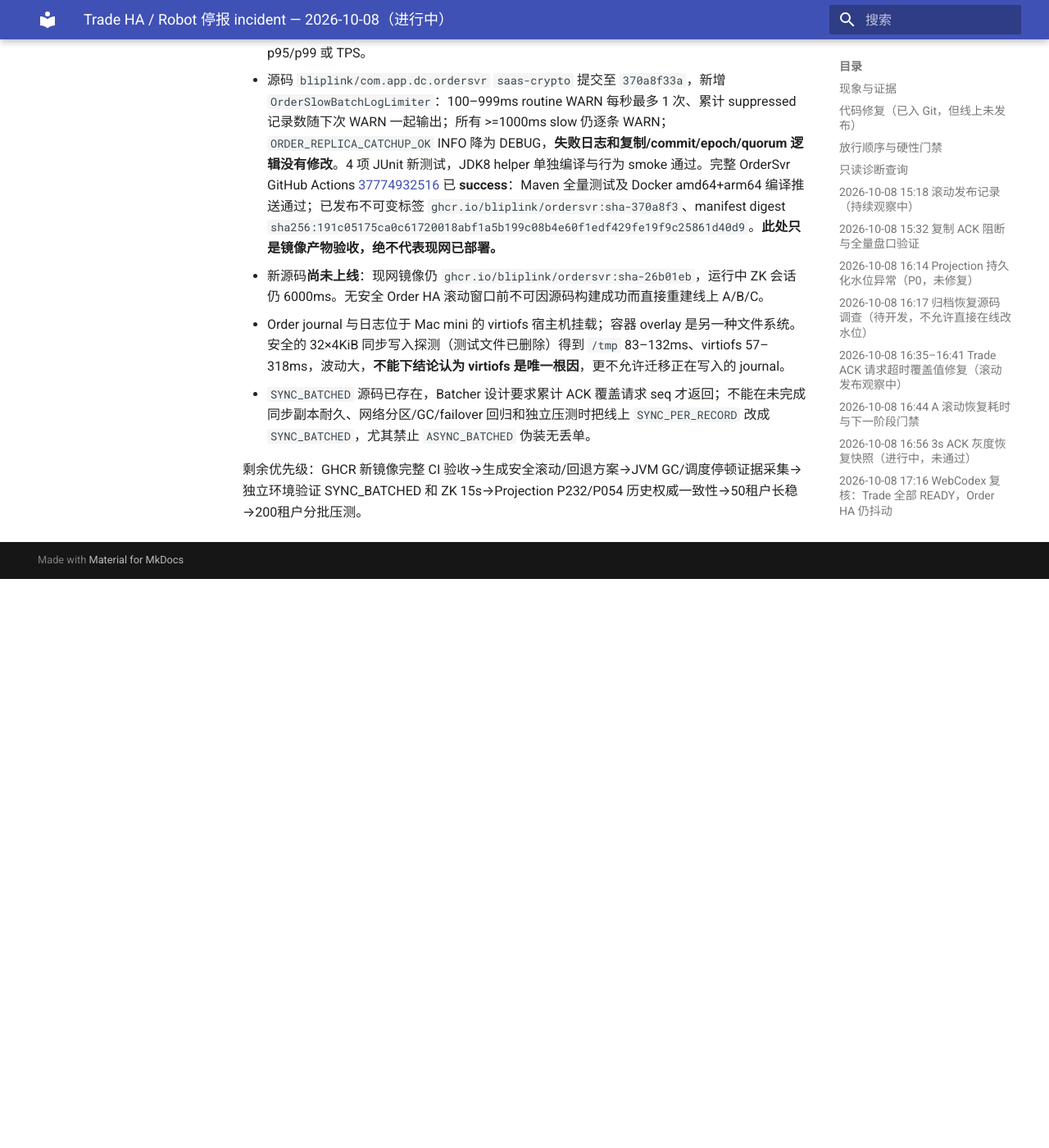
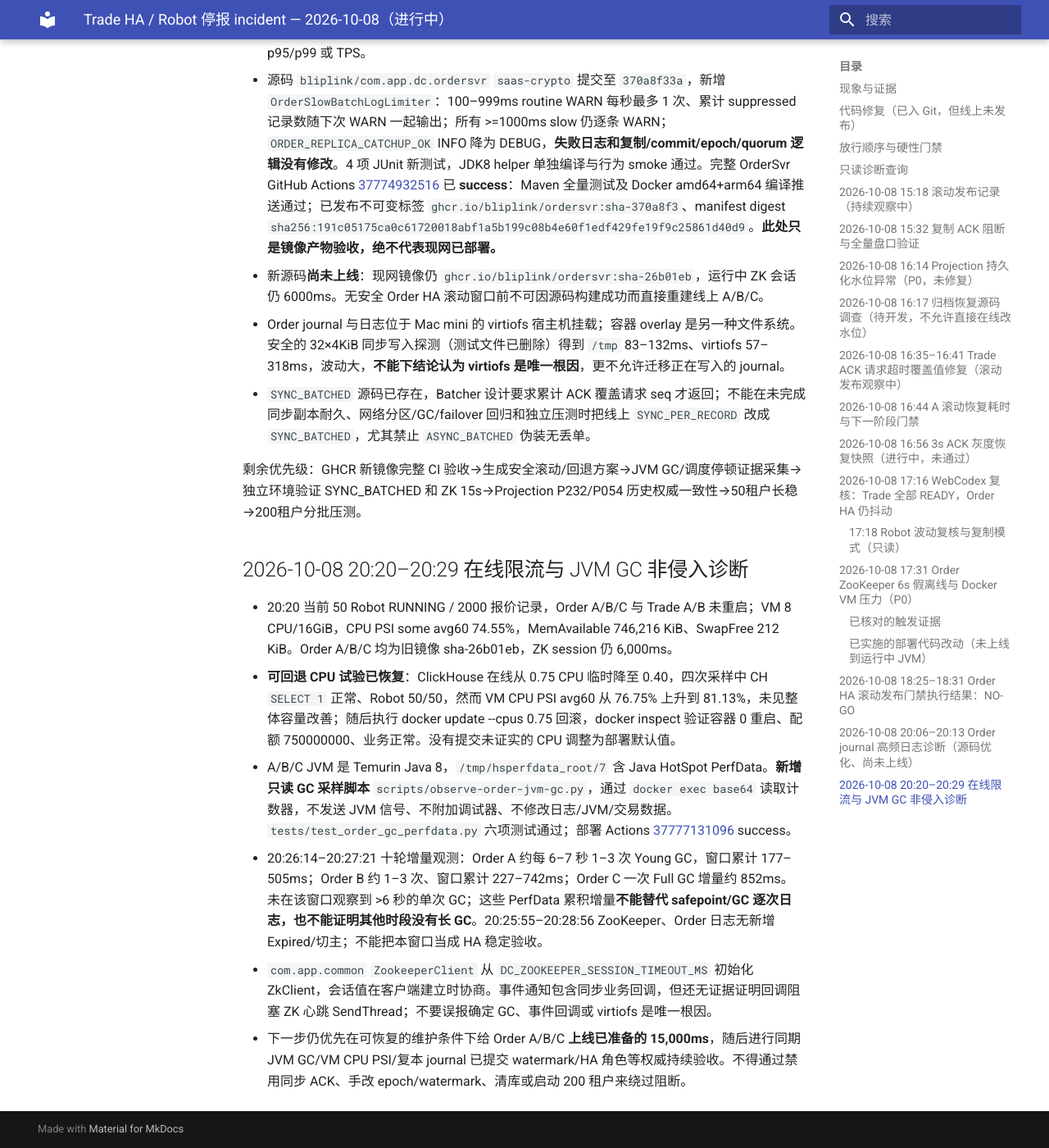
Before and after one commit to bliplink/dc-quant-deploy, an MkDocs documentation site: the page built from docs/TRADE_ROBOT_HEAP_INCIDENT_20261008.zh-CN.md, in a window 1280 px wide and 1400 px high, scrolled down 11450 px. Shown: the whole window at 82% size. Built offline with MkDocs 1.6.1 and Material for MkDocs 9.7.7, drawn with Linux system fonts in a browser that asks for light colours; before the commit the page ends 12156 px from its top, so only the background shows below that.

Commit message:
docs: reconcile live CPU experiment, GC samples and ZK heartbeat uncertainty

```diff
--- a/docs/TRADE_ROBOT_HEAP_INCIDENT_20261008.zh-CN.md
+++ b/docs/TRADE_ROBOT_HEAP_INCIDENT_20261008.zh-CN.md
@@ -177,3 +177,12 @@
 - `SYNC_BATCHED` 源码已存在，Batcher 设计要求累计 ACK 覆盖请求 seq 才返回；不能在未完成同步副本耐久、网络分区/GC/failover 回归和独立压测时把线上 `SYNC_PER_RECORD` 改成 `SYNC_BATCHED`，尤其禁止 `ASYNC_BATCHED` 伪装无丢单。
 
 剩余优先级：GHCR 新镜像完整 CI 验收→生成安全滚动/回退方案→JVM GC/调度停顿证据采集→独立环境验证 SYNC_BATCHED 和 ZK 15s→Projection P232/P054 历史权威一致性→50租户长稳→200租户分批压测。
+
+## 2026-10-08 20:20–20:29 在线限流与 JVM GC 非侵入诊断
+
+- 20:20 当前 50 Robot RUNNING / 2000 报价记录，Order A/B/C 与 Trade A/B 未重启；VM 8 CPU/16GiB，CPU PSI some avg60 74.55%，MemAvailable 746,216 KiB、SwapFree 212 KiB。Order A/B/C 均为旧镜像 sha-26b01eb，ZK session 仍 6,000ms。
+- **可回退 CPU 试验已恢复**：ClickHouse 在线从 0.75 CPU 临时降至 0.40，四次采样中 CH `SELECT 1` 正常、Robot 50/50，然而 VM CPU PSI avg60 从 76.75% 上升到 81.13%，未见整体容量改善；随后执行 docker update --cpus 0.75 回滚，docker inspect 验证容器 0 重启、配额 750000000、业务正常。没有提交未证实的 CPU 调整为部署默认值。
+- A/B/C JVM 是 Temurin Java 8，`/tmp/hsperfdata_root/7` 含 Java HotSpot PerfData。**新增只读 GC 采样脚本** `scripts/observe-order-jvm-gc.py`，通过 `docker exec base64` 读取计数器，不发送 JVM 信号、不附加调试器、不修改日志/JVM/交易数据。`tests/test_order_gc_perfdata.py` 六项测试通过；部署 Actions [37777131096](https://github.com/bliplink/dc-quant-deploy/actions/runs/37777131096) success。
+- 20:26:14–20:27:21 十轮增量观测：Order A 约每 6–7 秒 1–3 次 Young GC，窗口累计 177–505ms；Order B 约 1–3 次、窗口累计 227–742ms；Order C 一次 Full GC 增量约 852ms。未在该窗口观察到 >6 秒的单次 GC；这些 PerfData 累积增量**不能替代 safepoint/GC 逐次日志，也不能证明其他时段没有长 GC**。20:25:55–20:28:56 ZooKeeper、Order 日志无新增 Expired/切主；不能把本窗口当成 HA 稳定验收。
+- `com.app.common` `ZookeeperClient` 从 `DC_ZOOKEEPER_SESSION_TIMEOUT_MS` 初始化 ZkClient，会话值在客户端建立时协商。事件通知包含同步业务回调，但还无证据证明回调阻塞 ZK 心跳 SendThread；不要误报确定 GC、事件回调或 virtiofs 是唯一根因。
+- 下一步仍优先在可恢复的维护条件下给 Order A/B/C **上线已准备的 15,000ms**，随后进行同期 JVM GC/VM CPU PSI/复本 journal 已提交 watermark/HA 角色等权威持续验收。不得通过禁用同步 ACK、手改 epoch/watermark、清库或启动 200 租户来绕过阻断。
```
